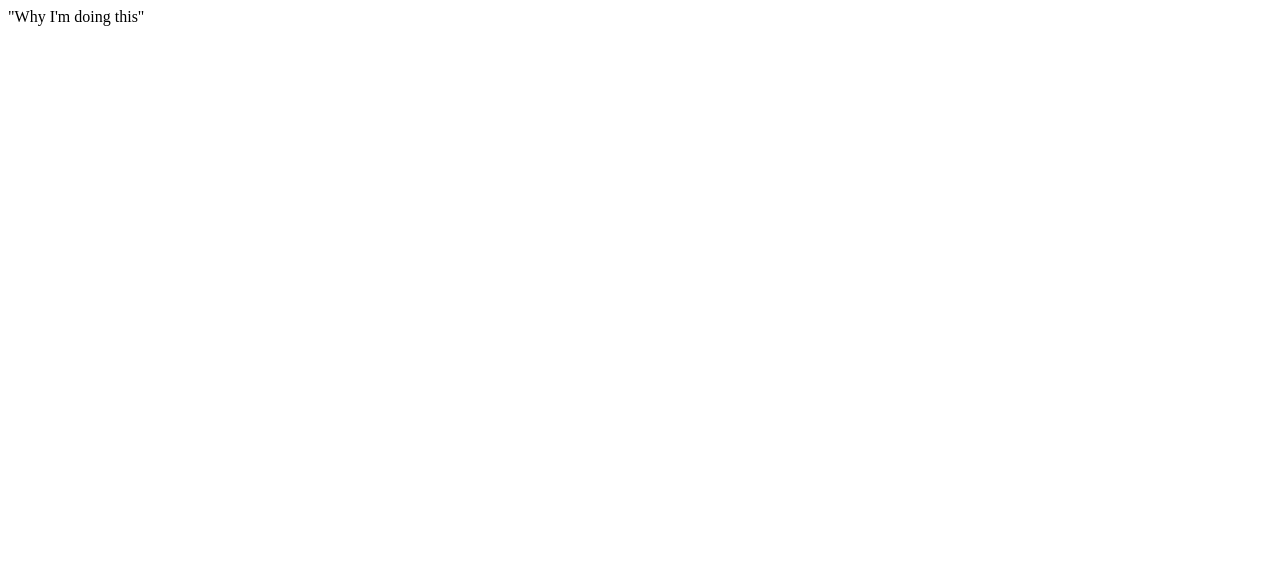
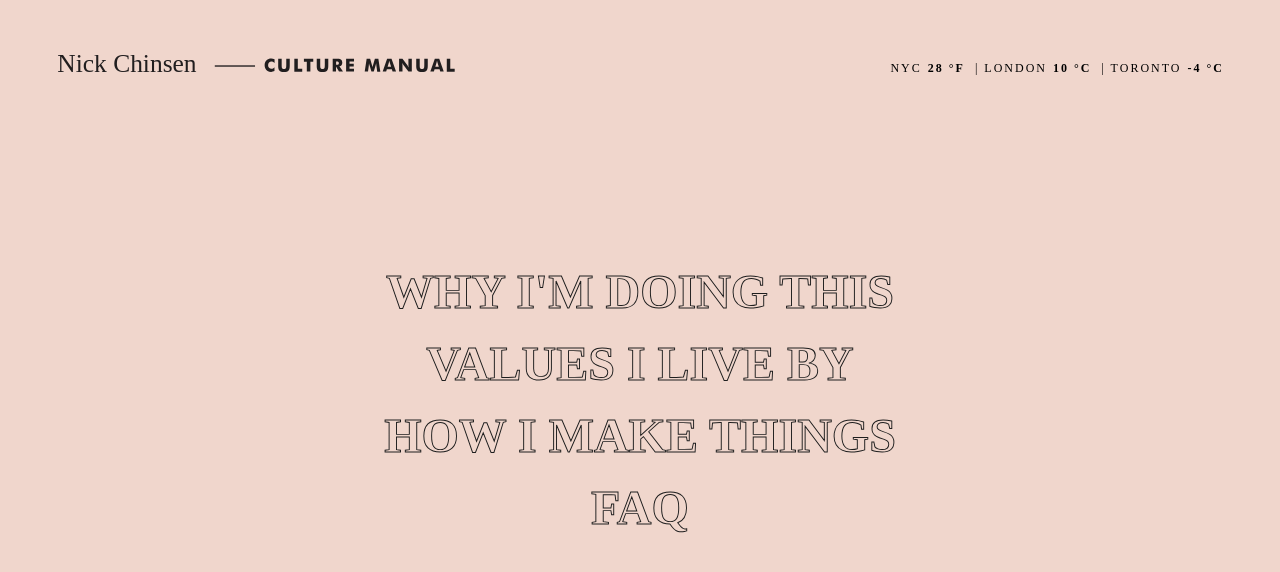
Before and after one commit to karnnivore/culture-project, a Gatsby site: page / in a window 1280 px wide. Built offline with nearby package versions, Linux system fonts and the light colour scheme; Gatsby itself is replaced by a stand-in of ours.

Commit message:
Updated nav bar

```diff
--- /dev/null
+++ b/gatsby-browser.js
@@ -0,0 +1 @@
+import "./src/styles/global.css"
--- a/src/pages/index.js
+++ b/src/pages/index.js
@@ -3,10 +3,60 @@ import * as React from "react"
 // markup
 const IndexPage = () => {
   return (
-    <div id="main-wrapper">
-      <div class="section_head">
-        "Why I'm doing this"
+    <div>
+      <div class="outernav">
+        <div class="outernav-top">
+          <a href="https://nickchinsen.com" class="nick-chinsen">
+            <div class="outernav-img">
+              <img class="manual" src="/nickchinsen.svg" alt="manual"/>
+            </div>
+          </a>
+          <div class="outernav-tr">
+            <ul class="outernav-weather">
+              <li class="outernav-weather-item">
+                NYC
+                <span class="temp">
+                  28
+                  °F
+                </span>
+              </li>
+              <li class="outernav-weather-item">
+                | London
+                <span class="temp">
+                  10
+                  °C
+                </span>
+              </li>
+              <li class="outernav-weather-item">
+                | Toronto
+                <span class="temp">
+                  -4
+                  °C
+                </span>
+              </li>
+            </ul>
+          </div>
+        </div>
+        <div class="outernav-bottom">
+
+        </div>
       </div>
+    <div class="index">
+      <div class="index_content">
+        <div class="index_link">
+          Why I'm doing this
+        </div>
+        <div class="index_link">
+          Values I live by
+        </div>
+        <div class="index_link">
+          How I make things
+        </div>
+        <div class="index_link">
+          FAQ
+        </div>
+      </div>
+    </div>
     </div>
   )
 }
--- a/src/styles/global.css
+++ b/src/styles/global.css
@@ -0,0 +1,92 @@
+html, body {
+    font-family: 'futura-pt';
+    font-size: 1.8rem;
+    line-height: 1.4rem;
+    box-sizing: border-box;
+    margin:0;
+}
+
+div {
+    display: block;
+}
+
+.outernav{
+    letter-spacing: 2px;
+    font-size: 12px;
+    position: fixed;
+    z-index: 999;
+    left: 0;
+    right: 0;
+    display: flex;
+    flex-direction: column;
+    justify-content: space-between;
+    height: 100vh;
+    text-transform: uppercase;
+    padding: 48px 56px 48px 56px;
+}
+
+.outernav-top{
+    width: 100%;
+    box-sizing: border-box;
+    font-weight: 400;
+    position: relative;
+    right: 0;
+    text-align: center;
+    text-rendering: optimizeLegibility;
+    text-size-adjust: 100%;
+    text-transform: uppercase;
+}
+
+.outernav-img{
+    max-width: 400px;
+}
+.outernav-weather {
+    list-style: none;
+    display: inline-flex;
+    margin: 0;
+    padding-left: 32px;
+}
+
+.outernav-tr{
+    display: flex;
+    position: absolute;
+    top: 50%;
+    transform: translateY(-50%);
+    right: 0;
+}
+
+.outernav-weather-item{
+    display: block;
+    padding-left: 10px;
+}
+
+.temp{
+    font-weight: 600;
+    padding-left: 6px;
+}
+.index {
+    background: #f0d6cc;
+    color: #1e1e1e;
+    display: flex;
+    height: 100vh;
+    width: 100vw;
+    align-items: center;
+    justify-content: center;
+    text-align: center;
+    background-size: initial;
+}
+
+.index_content {
+    display: block;
+}
+
+.index_link {
+    font-size: 6vmin;
+    font-weight: 800;
+    line-height: 1.5;
+    text-transform: uppercase;
+    text-decoration: none;
+    color: transparent;
+    -webkit-text-stroke-width: 0.02em;
+    -webkit-text-stroke-color: rgb(30,30,30);
+}
```
Also changed, not shown: README.md, static/nickchinsen.svg (added).
